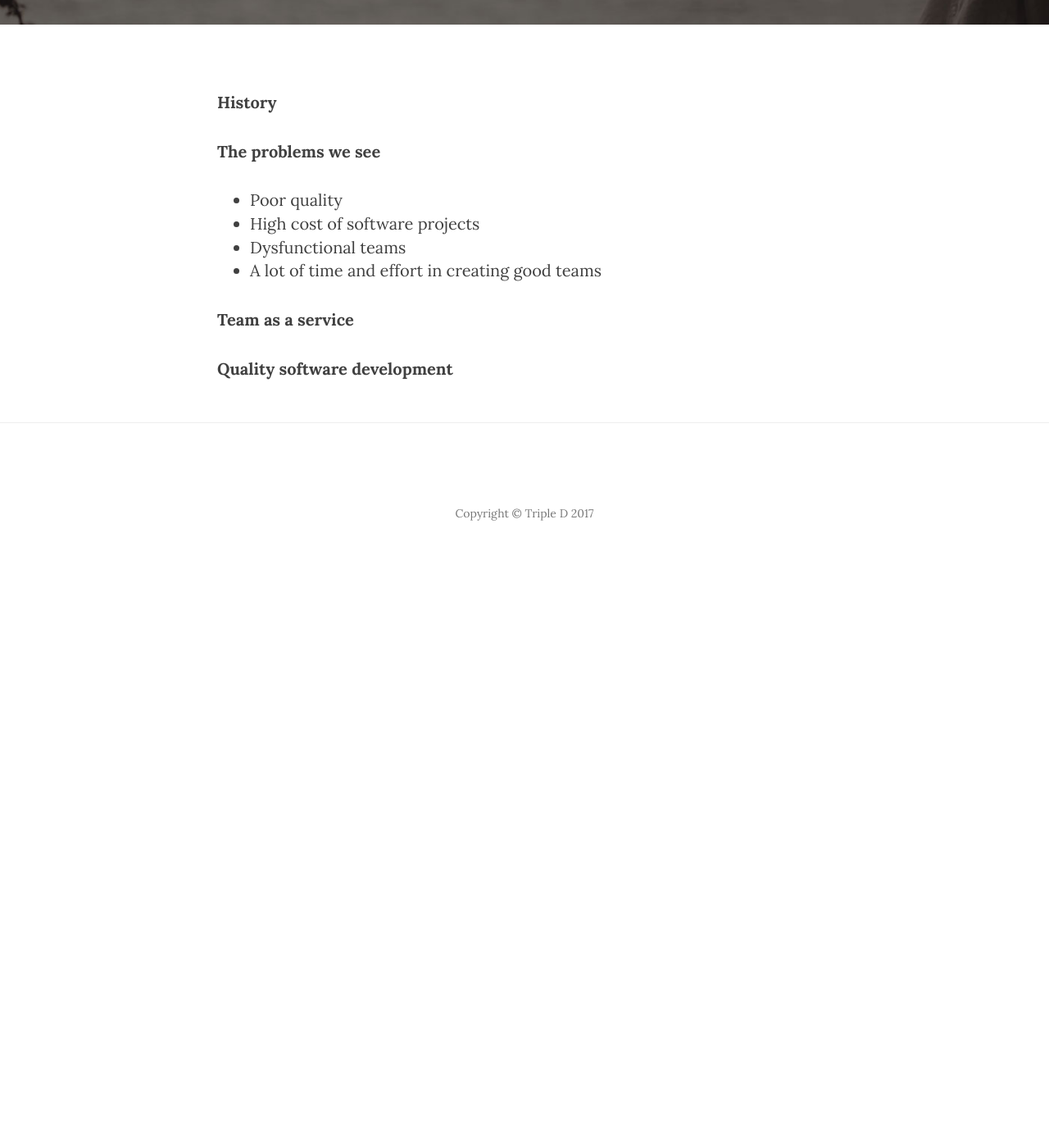
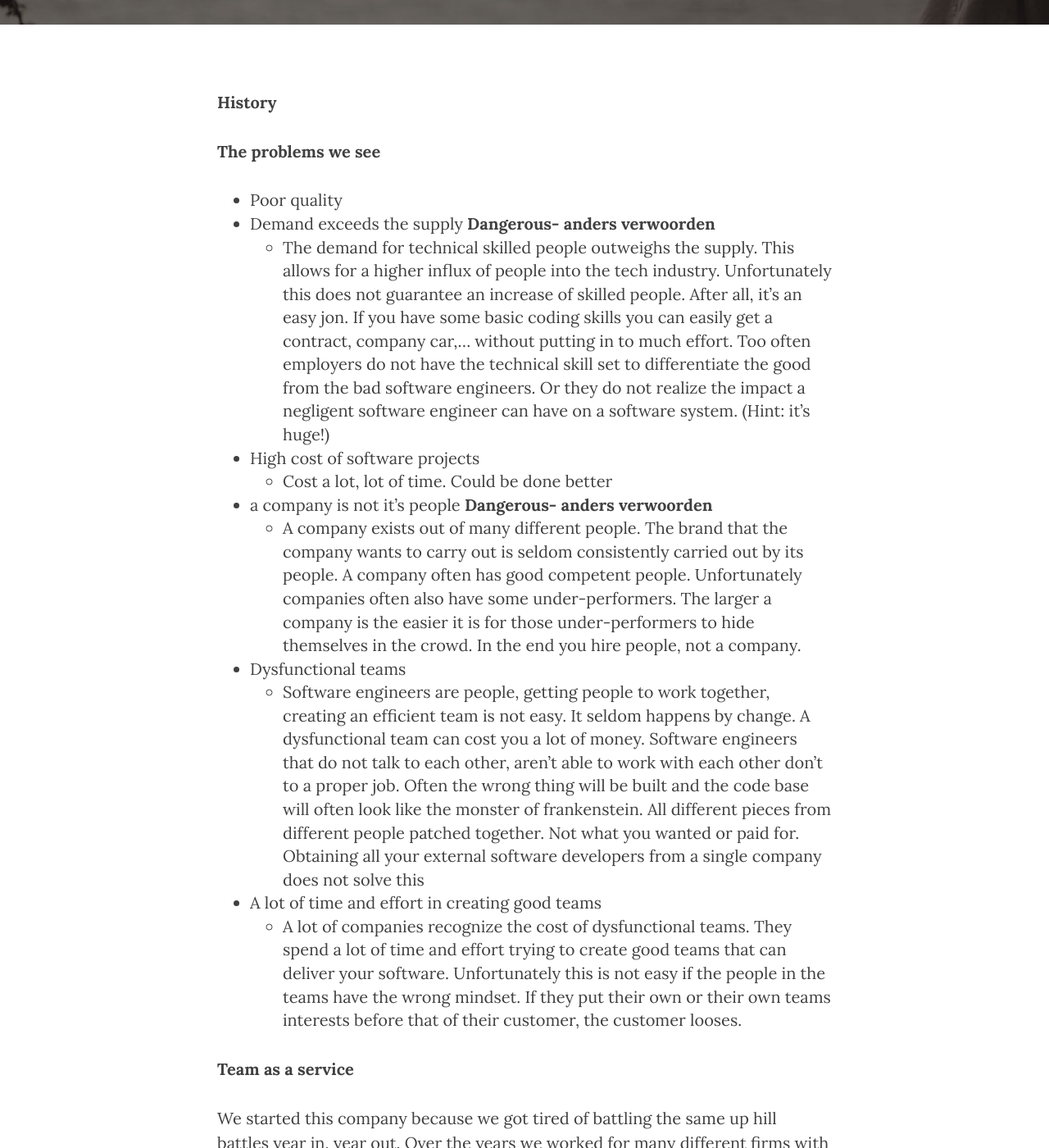
Before and after one commit to tripledio/tripled.io, a Jekyll site: the page built from about.md, in a window 1280 px wide and 1400 px high, scrolled down 418 px. Shown: the whole window at 82% size. Built offline with Jekyll 4.4.1, drawn with Linux system fonts in a browser that asks for light colours; nearby versions of some CDN libraries; before the commit the page ends 1120 px from its top, so only the background shows below that; some of the changed text lies outside the part shown.

Commit message:
Drafted some on the mission statement. For from finished. Am i too blunt? I don't want it to be another meaningless jargon of the same buzzwords.

```diff
--- a/about.md
+++ b/about.md
@@ -9,10 +9,39 @@ header-img: "img/about-bg.jpg"
 **The problems we see**
 
 + Poor quality
++ Demand exceeds the supply **Dangerous- anders verwoorden**
+    + The demand for technical skilled people outweighs the supply. This allows for a higher influx of people into the tech industry. Unfortunately this does not guarantee an increase of skilled people. After all, it's an easy jon. If you have some basic coding skills you can easily get a contract, company car,... without putting in to much effort. Too often employers do not have the technical skill set to differentiate the good from the bad software engineers. Or they do not realize the impact a negligent software engineer can have on a software system. (Hint: it's huge!)
 + High cost of software projects
+    + Cost a lot, lot of time. Could be done better
++ a company is not it's people **Dangerous- anders verwoorden**
+    + A company exists out of many different people. The brand that the company wants to carry out is seldom consistently carried out by its people.  A company often has good competent people. Unfortunately companies often also have some under-performers. The larger a company is the easier it is for those under-performers to hide themselves in the crowd. In the end you hire people, not a company.
 + Dysfunctional teams
+    + Software engineers are people, getting people to work together, creating an efficient team is not easy. It seldom happens by change. A dysfunctional team can cost you a lot of money. Software engineers that do not talk to each other, aren't able to work with each other don't to a proper job. Often the wrong thing will be built and the code base will often look like the monster of frankenstein. All different pieces from different people patched together. Not what you wanted or paid for. Obtaining all your external software developers from a single company does not solve this
 + A lot of time and effort in creating good teams
+    + A lot of companies recognize the cost of dysfunctional teams. They spend a lot of time and effort trying to create good teams that can deliver your software. Unfortunately this is not easy if the people in the teams have the wrong mindset. If they put their own or their own teams interests before that of their customer, the customer looses.
+
+
 
 **Team as a service**
 
+We started this company because we got tired of battling the same up hill battles year in, year out. Over the years we worked for many different firms with many different software engineers. We encountered a lot of excellent software professionals. Unfortunately they rarely have the change to work together. With Triple D we hope to change this.
+
+
+
 **Quality software development**
+
+We strive for quality software design. We want to achieve this by
+
++ achieving a partnership with our customer.
+    + We value open communication higher then negotiated contracts. The end goal of a successful partnership is that both partners are pleased with the result. We want to build the software you *need* and that will enable you from continuously reaping the benefits from the well designed solution in the *future*. For this open and honest communication is a necessity. How else can we built *your* great software *together*?
++ upholding a very high quality standard.
+    + Our craftsmen our constantly honing their skills. Reading books, blogs, attending conferences and technical meetups or simply practicing their programming skills through coding kata's.  We want to our best work, all the time. *It is not good enough that it works*
+
+
+**Our services **
++ Software hive
+Whether you are a young startup or a well established company searching for a partner to create your next IT success, we at TripleD are ready to guide you to the finish. We offer complete in-house development at your pace.
++ Consulting
+We can deploy a team of our craftsmen to integrate into an existing team to help them embrace XP practices. This will allow your team to grow and go faster while still delivering new functionality.
++ Coaching
+Your company has recently gone through an Agile transformation but you realise that you lack technical skills to improve your code quality and predictability. We can help you make sure that your team keeps delivering at the same pace even long after the initial phase of your project.
```
